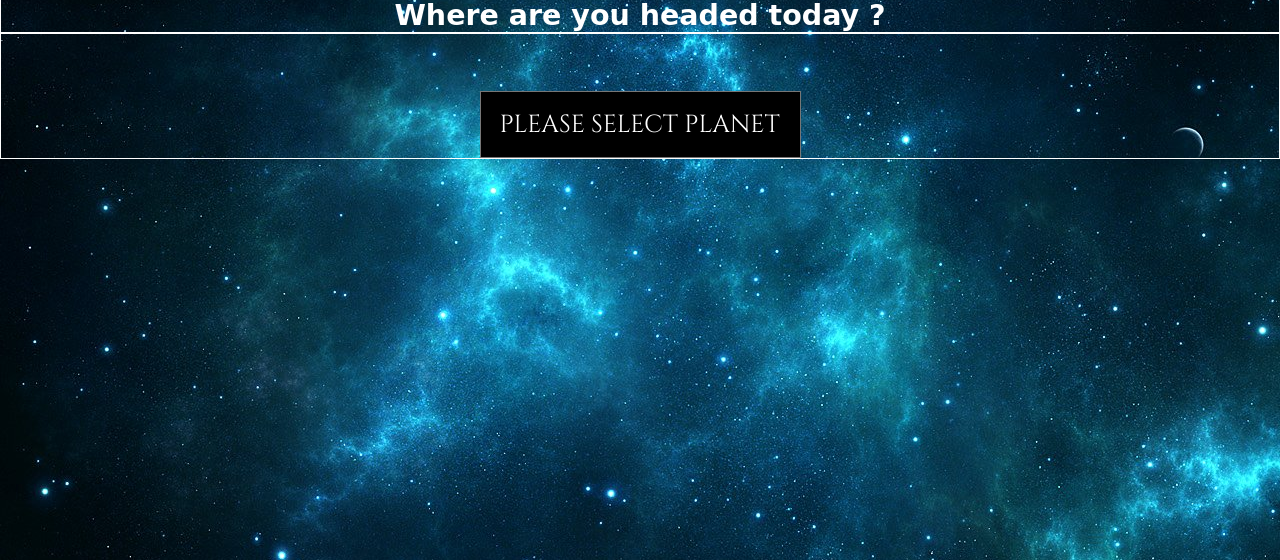
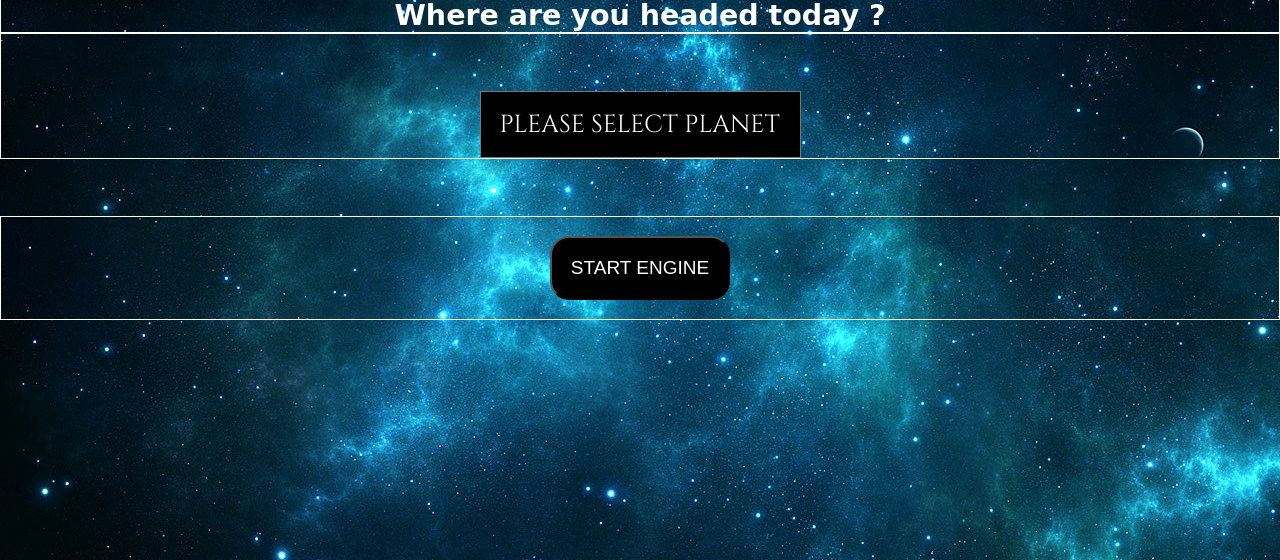
Before and after one commit to vvichuuma/PLANET_X, a PHP site: page /welcome.html in a window 1280 px wide. Shown: the part 188-748 px from the top of the page. Run offline with PHP 8.4, Linux system fonts and the light colour scheme; some web fonts are replaced.

Commit message:
added buttons and functions to the welcome page

```diff
--- a/welcome.css
+++ b/welcome.css
@@ -58,8 +58,30 @@ select { font-size: 1.3em;
 	border:1px solid white;
 	text-align: center;
 
+}
 
-}
+ .butt{
+  border:1px solid white;
+  text-align: center;
+  margin-top: 3rem;
+  padding: 1rem;
+ }
+
+ button{
+  padding: 1rem;
+  border-radius: 1rem;
+  font-size: 1rem;
+  color: white;
+  background-color: black;
+ }
+
+ button:hover{
+  background-color: green;
+  cursor: pointer;
+ }
+
+
+
 /* Extra small devices (phones, 600px and down) */
 @media only screen and (max-width: 600px) {
 
--- a/welcome.html
+++ b/welcome.html
@@ -47,8 +47,10 @@
 
   </div>
 
- <div>
 
+
+ <div class="butt">
+   <button type="">START ENGINE</button>
 
  </div>
 
```
